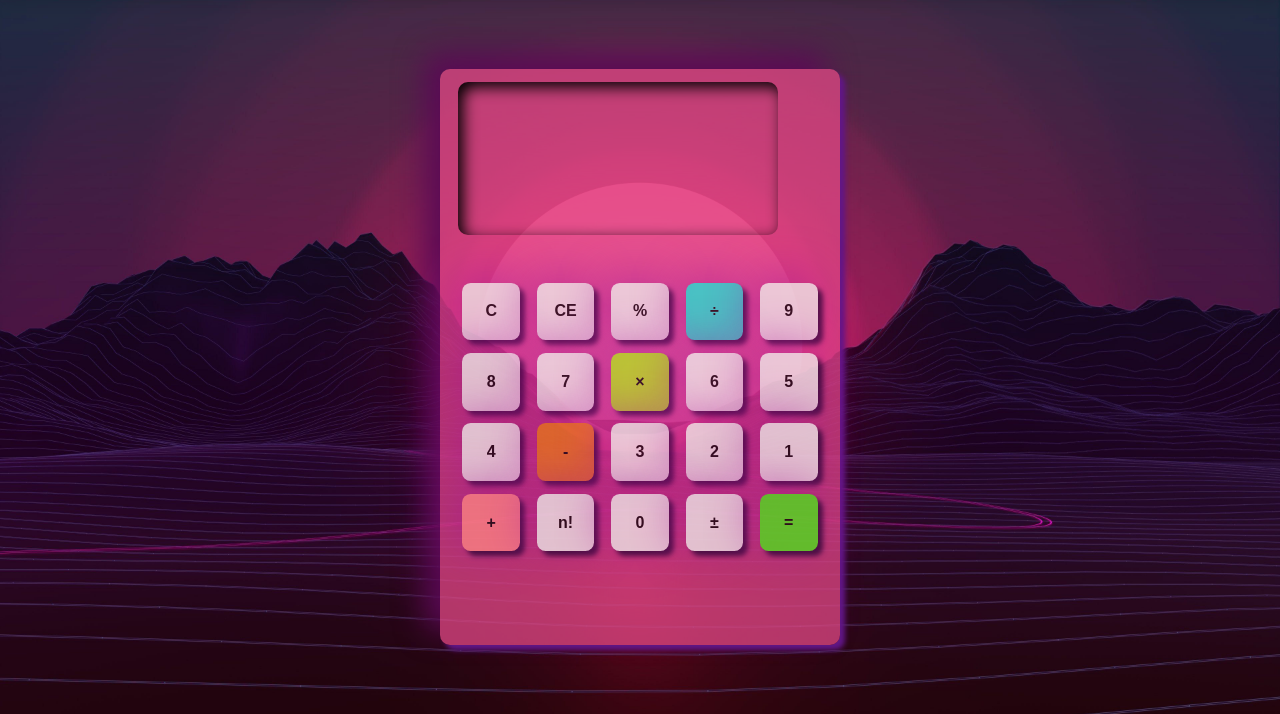
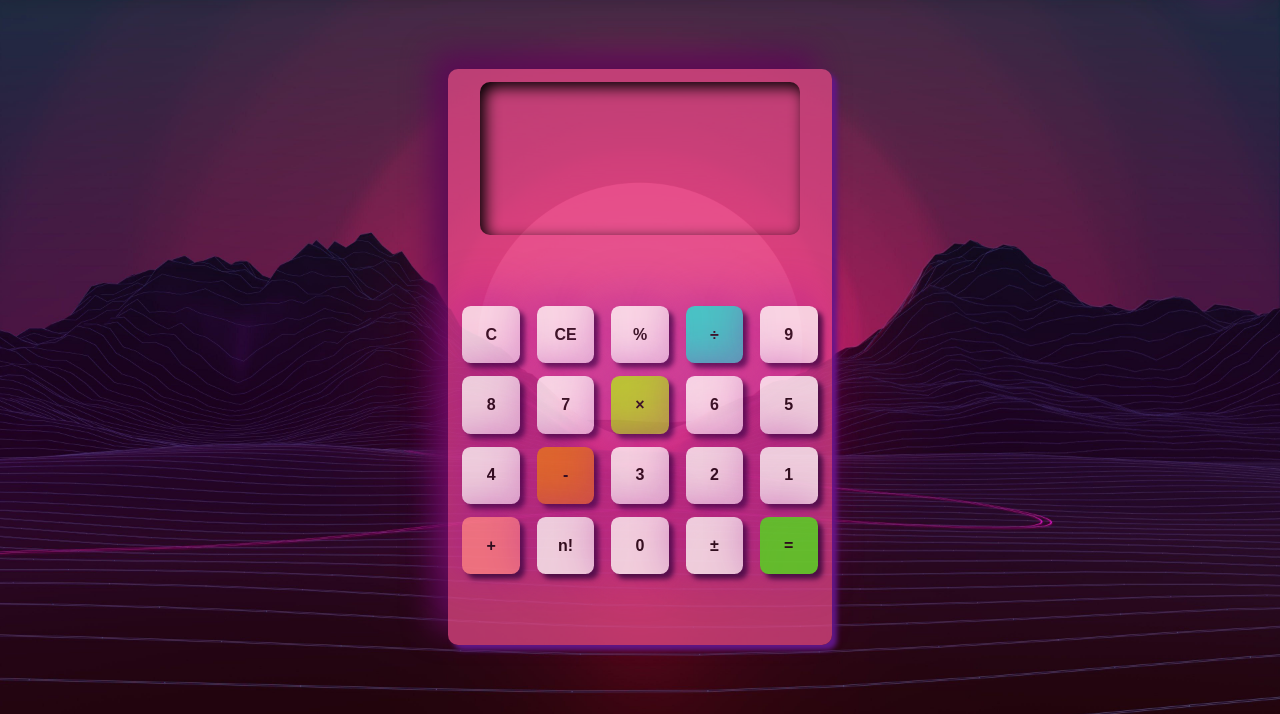
Before and after one commit to boradesanket13/Numericon, a website: page index.html in a window 1280 px wide. Shown: the part 83-797 px from the top of the page. Drawn offline with Linux system fonts and the light colour scheme.

Commit message:
Update style.css

```diff
--- a/css/style.css
+++ b/css/style.css
@@ -71,8 +71,6 @@ header div {
 }
 
 .calculator {
-  height: 500px;
-  width: 400px;
   background-color: var(--primary-color);
   margin: 0 auto;
   position: relative;
@@ -115,7 +113,7 @@ header div {
 
 .output {
   text-align: right;
-  margin: 0 20px;
+  margin: 0 2vw;
   padding-top: 10px;
   font-size: 1.3em;
   font-weight: bold;
@@ -123,7 +121,7 @@ header div {
 }
 
 .keyboard {
-  padding-top: 28px;
+  padding-top: 4vw;
   text-align: center;
 }
 
@@ -165,8 +163,15 @@ button:focus {
 button:nth-child(4) {
   background-color: rgb(23, 231, 214);
   /* box-shadow: 0 8px 16px 8px   rgb(0, 32, 80); */
-  z-index: 5;
+  /* z-index: 5; */
   /* position: absolute; */
+  box-shadow: 5px 5px 5px rgb(42, 2, 56),
+  -5px -5px 50px rgb(167, 23, 152);
+  height: 4.5vw;
+  width: 4.5vw;
+  margin: 0.5vw;
+  opacity: 0.75;
+  color: #000000
 }
 
 button:nth-child(8) {
@@ -174,6 +179,13 @@ button:nth-child(8) {
   /* box-shadow: 0 8px 16px 0   rgb(89, 130, 190); */
   z-index: 5;
   /* position: absolute; */
+  box-shadow: 5px 5px 5px rgb(42, 2, 56),
+  -5px -5px 50px rgb(167, 23, 152);
+  height: 4.5vw;
+  width: 4.5vw;
+  margin: 0.5vw;
+  opacity: 0.75;
+  color: #000000
 }
 
 button:nth-child(12) {
@@ -181,20 +193,39 @@ button:nth-child(12) {
   /* box-shadow: 0 8px 16px 0   rgb(89, 130, 190); */
   z-index: 5;
   /* position: absolute; */
+  box-shadow: 5px 5px 5px rgb(42, 2, 56),
+  -5px -5px 50px rgb(167, 23, 152);
+  height: 4.5vw;
+  width: 4.5vw;
+  margin: 0.5vw;
+  opacity: 0.75;
+  color: #000000
 }
 
 button:nth-child(16) {
   background-color: rgb(255, 133, 133);
   /* box-shadow: 0 8px 16px 0  rgb(89, 130, 190); */
-  z-index: 5;
   /* position: absolute; */
+  box-shadow: 5px 5px 5px rgb(42, 2, 56),
+  -5px -5px 50px rgb(167, 23, 152);
+  height: 4.5vw;
+  width: 4.5vw;
+  margin: 0.5vw;
+  opacity: 0.75;
+  color: #000000
 }
 
 button:nth-child(20) {
   background-color: rgb(72, 231, 23);
   /* box-shadow: 0 8px 16px 0   rgb(89, 130, 190); */
-  z-index: 5;
   /* position: absolute; */
+  box-shadow: 5px 5px 5px rgb(42, 2, 56),
+  -5px -5px 50px rgb(167, 23, 152);
+  height: 4.5vw;
+  width: 4.5vw;
+  margin: 0.5vw;
+  opacity: 0.75;
+  color: #000000
 }
 
 .number:hover,
@@ -236,7 +267,6 @@ footer {
 
   .calculator {
     width: 300px;
-
   }
 
   button {
@@ -250,7 +280,7 @@ footer {
   display: none;
 }
 
-.operator,.operator-key,.number-key,.sign{
+.operator{
   box-shadow: 5px 5px 5px rgb(42, 2, 56),
   -5px -5px 50px rgb(167, 23, 152);
   height: 4.5vw;
@@ -258,7 +288,14 @@ footer {
   margin: 0.5vw;
   opacity: 0.75;
 }
-.operator:hover,.number-key:hover,.operator-key:hover,.sign:hover{
+
+
+
+
+
+
+
+.operator:hover{
   opacity: 1;
   background-color: #ffffff;
   color: black;
@@ -268,13 +305,29 @@ footer {
   box-shadow: inset 5px 5px 15px rgba(0, 0, 0, 1);
   height: 12vw;
   width: 25vw;
-  margin-left: 1.4vw;
+  margin-left: 2.5vw;
   margin-top: 1vw;
   margin-bottom: 1vw;
 }
 
 .calculator{
   height: 45vw;
+  width: 30vw;
   box-shadow: 5px 5px 5px rgb(97, 22, 135),
   -15px -15px 30px rgb(90, 10, 85);
 }
+
+.output{
+  height: 20vw;
+}
+
+button:nth-child(1),button:nth-child(2),button:nth-child(3),button:nth-child(5),button:nth-child(6),button:nth-child(7),button:nth-child(9),button:nth-child(10),button:nth-child(11),button:nth-child(13),button:nth-child(14),button:nth-child(15),button:nth-child(17),button:nth-child(18),button:nth-child(19) {
+  box-shadow: 5px 5px 5px rgb(42, 2, 56),
+  -5px -5px 50px rgb(167, 23, 152);
+  height: 4.5vw;
+  width: 4.5vw;
+  margin: 0.5vw;
+  opacity: 0.75;
+  background-color: white;
+  color: #000000;
+}
```
